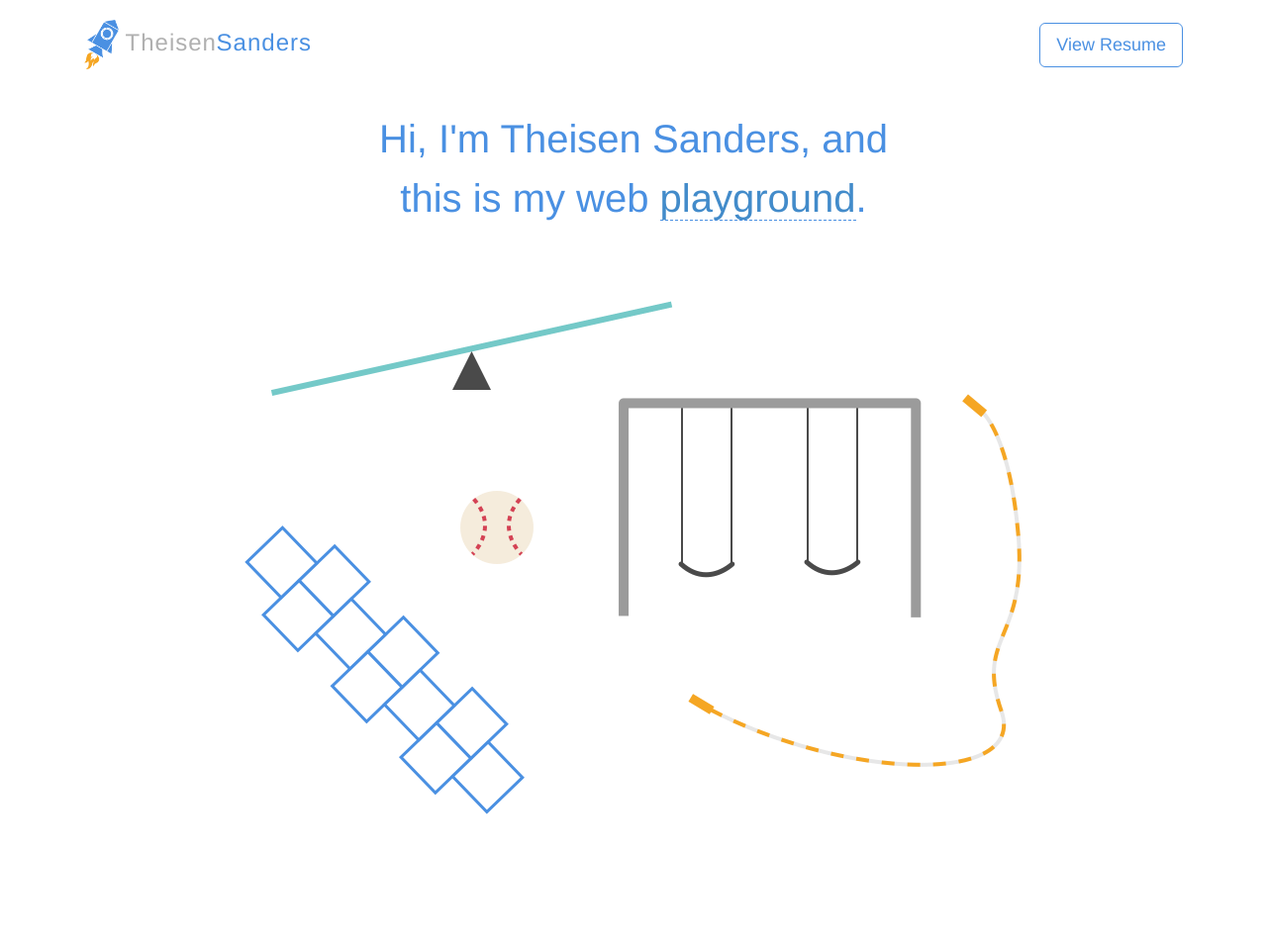
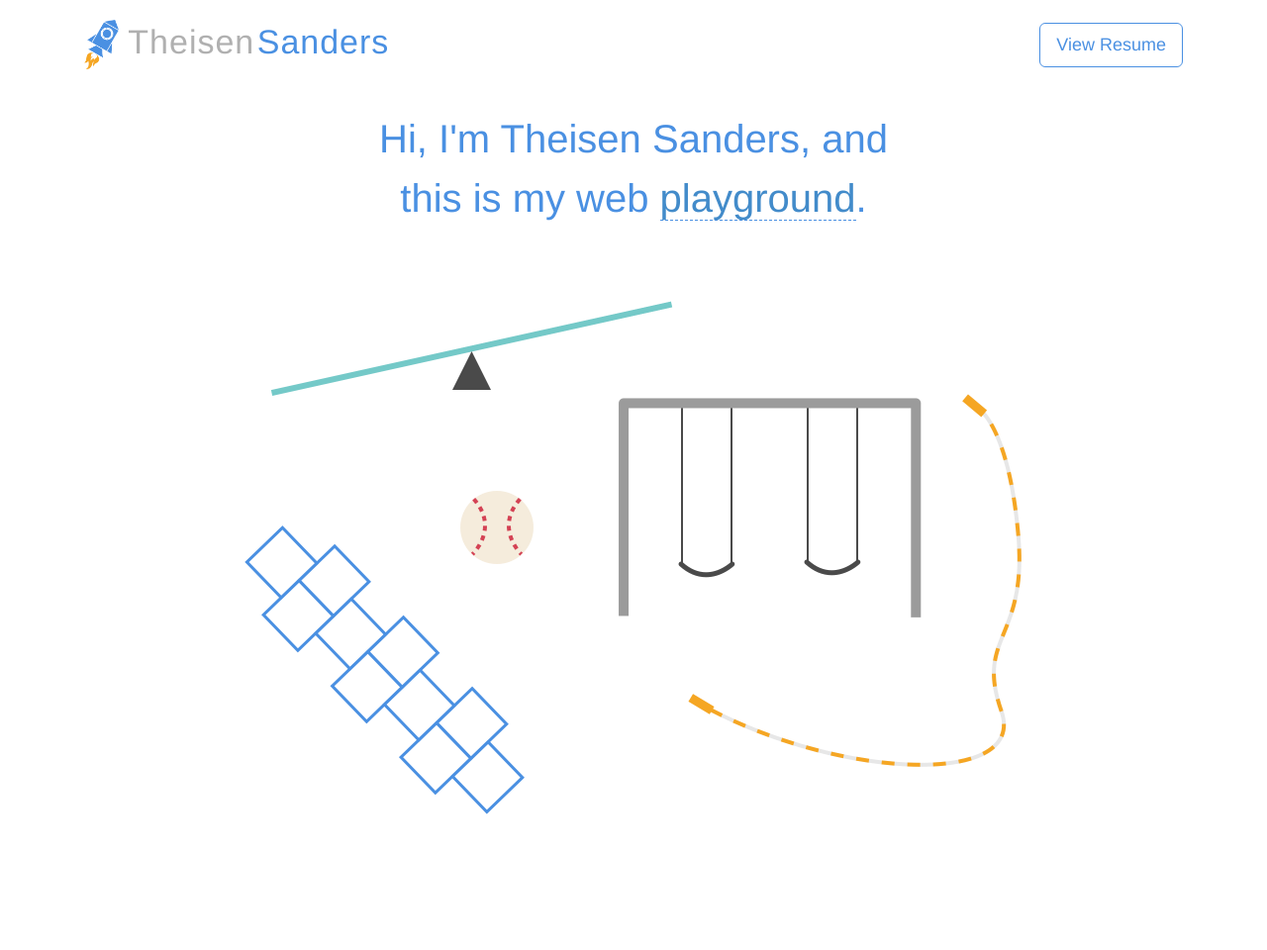
Before and after one commit to theisensanders-wf/theisensanders-wf.github.io, a Jekyll site: the page built from index.html, in a window 1280 px wide. Shown: the whole page at 99% size. Built offline with Jekyll 4.4.1, drawn with Linux system fonts in a browser that asks for light colours; Markdown is read by kramdown in place of the engine named in the settings.

Commit message:
word-spacing on mobile fix

```diff
--- a/assets/css/main.css
+++ b/assets/css/main.css
@@ -55,47 +55,51 @@
   #header .header-left {
     text-align: left;
   }
-  /* line 14, ../_scss/mixins/_header.scss */
-  #header .header-left .logo {
-    font-size: 36px;
-  }
 }
-/* line 19, ../_scss/mixins/_header.scss */
+/* line 15, ../_scss/mixins/_header.scss */
 #header .header-left .logo {
   margin: 0;
   font-size: 24px;
+  word-spacing: -5px;
 }
-/* line 23, ../_scss/mixins/_header.scss */
+@media (min-width: 992px) {
+  /* line 15, ../_scss/mixins/_header.scss */
+  #header .header-left .logo {
+    font-size: 34px;
+    word-spacing: -8px;
+  }
+}
+/* line 25, ../_scss/mixins/_header.scss */
 #header .header-left .logo img {
   height: 50px;
+  margin-right: 8px;
 }
-/* line 27, ../_scss/mixins/_header.scss */
+/* line 30, ../_scss/mixins/_header.scss */
 #header .header-left .logo a {
   color: #b0b0b0;
   text-decoration: none;
   letter-spacing: 1px;
-  word-spacing: -8px;
 }
-/* line 33, ../_scss/mixins/_header.scss */
+/* line 35, ../_scss/mixins/_header.scss */
 #header .header-left .logo a .lastname {
   color: #4a90e2;
 }
-/* line 37, ../_scss/mixins/_header.scss */
+/* line 39, ../_scss/mixins/_header.scss */
 #header .header-left .logo a:hover {
   text-decoration: none;
 }
-/* line 44, ../_scss/mixins/_header.scss */
+/* line 46, ../_scss/mixins/_header.scss */
 #header .header-right {
   text-align: right;
   display: none;
 }
 @media (min-width: 992px) {
-  /* line 44, ../_scss/mixins/_header.scss */
+  /* line 46, ../_scss/mixins/_header.scss */
   #header .header-right {
     display: block;
   }
 }
-/* line 52, ../_scss/mixins/_header.scss */
+/* line 54, ../_scss/mixins/_header.scss */
 #header .header-right .btn.btn-lg {
   font-family: "proxima-nova", "Helvetica Neue", Helvetica, Arial, sans-serif;
   margin-top: 2.5px;
```
Also changed, not shown: assets/_scss/mixins/_header.scss (+7 -5 lines).
